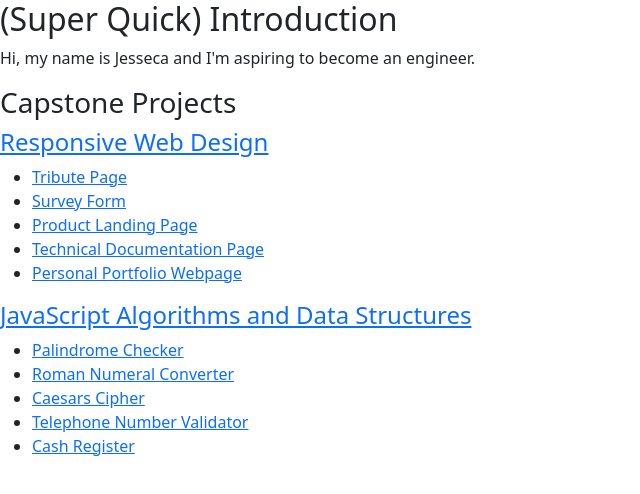
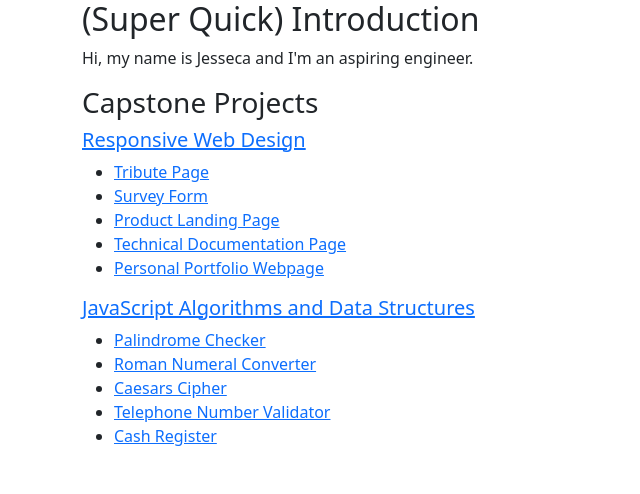
Before and after one commit to jesseca-ac/aspiring-engineer, a plain HTML site: page index.html in a window 1280 px wide. Shown: the whole page, without its empty margins (0-640 px from the left). Drawn offline with nearby package versions, Linux system fonts and the light colour scheme.

Commit message:
Update index.html
Shortened introduction, placed existing elements in div containers

```diff
--- a/index.html
+++ b/index.html
@@ -7,15 +7,18 @@
     <link href="https://cdn.jsdelivr.net/npm/bootstrap@5.1.3/dist/css/bootstrap.min.css" rel="stylesheet" integrity="sha384-1BmE4kWBq78iYhFldvKuhfTAU6auU8tT94WrHftjDbrCEXSU1oBoqyl2QvZ6jIW3" crossorigin="anonymous">
 
     <Title>Aspiring Engineer</Title>
+
 </head>
 <body>
 
+<div class="container">
     <h2>(Super Quick) Introduction</h2>
-<p>Hi, my name is Jesseca and I'm aspiring to become an engineer.</p>
-
+    <p>Hi, my name is Jesseca and I'm an aspiring engineer.</p>
+</div>
+<div class="container">
     <h3>Capstone Projects</h3>
 
-<h4><a href="https://www.freecodecamp.org/learn/responsive-web-design">Responsive Web Design</a></h4>
+    <h5><a href="https://www.freecodecamp.org/learn/responsive-web-design">Responsive Web Design</a></h5>
     <ul>
         <li><a href="#">Tribute Page</a></li>
         <li><a href="#">Survey Form</a></li>
@@ -24,7 +27,7 @@
         <li><a href="#">Personal Portfolio Webpage</a></li>
     </ul>
 
-<h4><a href="https://www.freecodecamp.org/learn/javascript-algorithms-and-data-structures/">JavaScript Algorithms and Data Structures</a></h4>
+    <h5><a href="https://www.freecodecamp.org/learn/javascript-algorithms-and-data-structures/">JavaScript Algorithms and Data Structures</a></h5>
     <ul>
         <li><a href="#">Palindrome Checker</a></li>
         <li><a href="#">Roman Numeral Converter</a></li>
@@ -32,7 +35,7 @@
         <li><a href="#">Telephone Number Validator</a></li>
         <li><a href="#">Cash Register</a></li>
     </ul>
-
+</div>
 
 </body>
 <footer>
```
Lines whose indentation alone changed are shown as unchanged.
